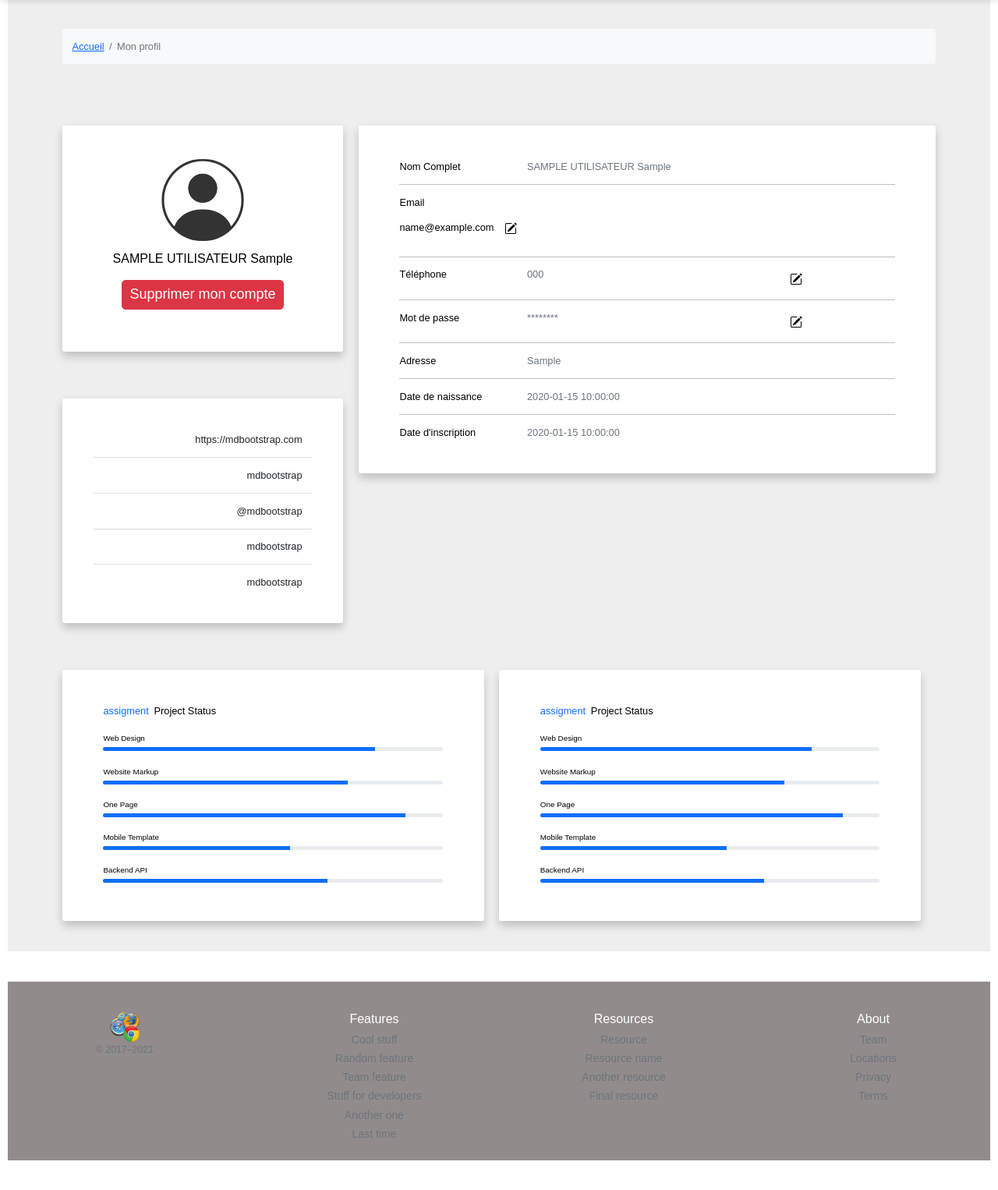
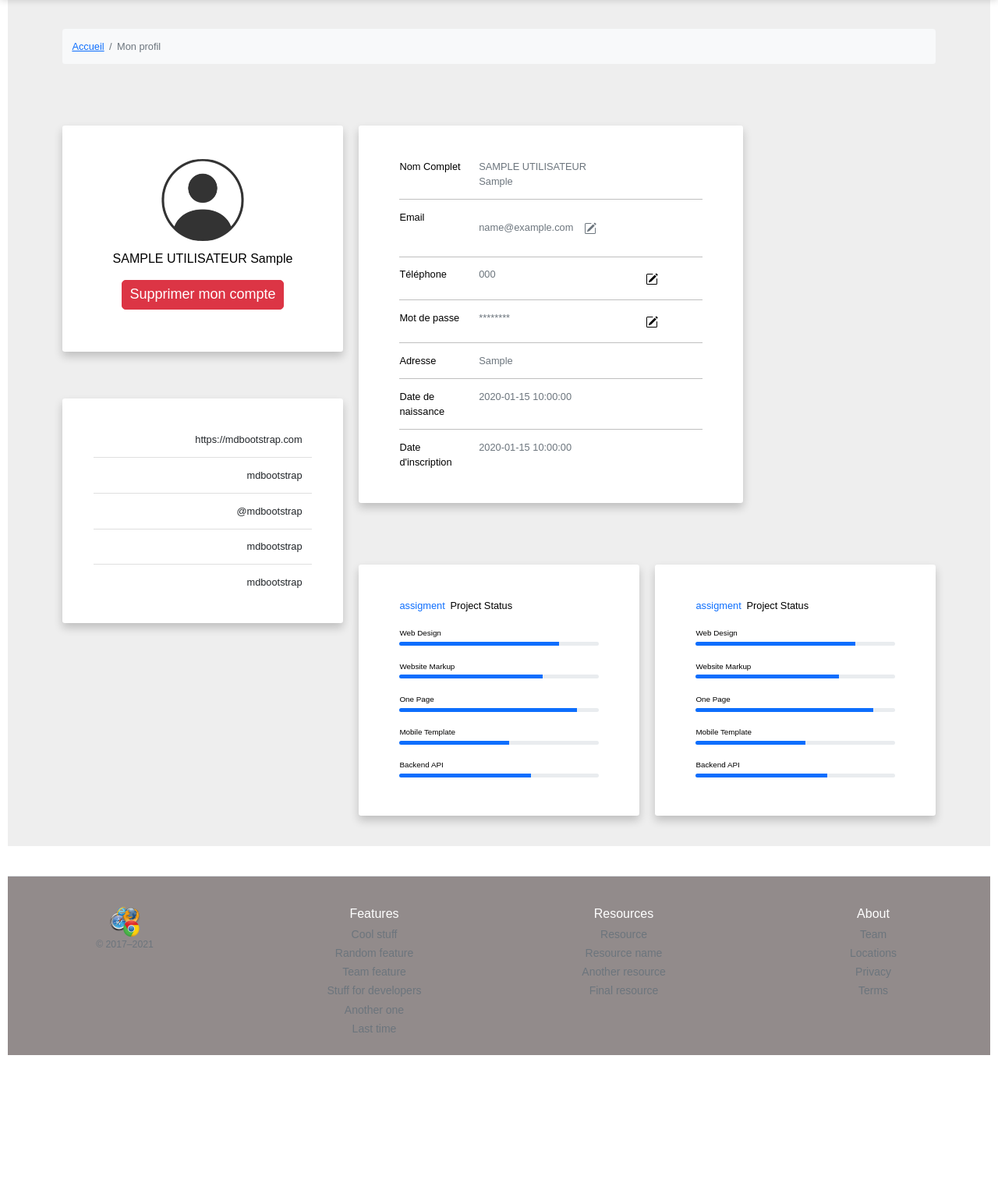
Before and after one commit to NassimDevNum/AutoEcole, a PHP site: template views/Utilisateur/profil.view.php in a window 1280 px wide. Shown: the part 71-1597 px from the top of the page at 78% size. After the commit the page ends 1424 px from the top, so only its background shows below. Run offline with PHP 8.4, Linux system fonts and the light colour scheme; the template is opened without the code that fills it: most values are stand-ins (such as "Sample title", 1, 10 or a date in 2020); some libraries are stand-ins or nearby versions.

Commit message:
Update profil.view.php

```diff
--- a/views/Utilisateur/profil.view.php
+++ b/views/Utilisateur/profil.view.php
@@ -168,6 +168,7 @@ echo json_encode($events);
         </div>
       </div>
       <div class="col-lg-8">
+      <div class="col-lg-8">
   <div class="card mb-4">
     <div class="card-body">
       <div class="row">
@@ -179,19 +180,21 @@ echo json_encode($events);
         </div>
       </div>
       <hr>
+      <div class="row">
         <div class="col-sm-3">
           <p class="mb-0">Email</p>
         </div>
-      <div id='mail'><?= $utilisateur['MAIL'] ?>
+        <div class="col-sm-6">
+          <p id='mail' class="text-muted mb-0"><?= $utilisateur['MAIL'] ?>
           <button class="btn btn-transparent" id="btnModifMail">
           <svg xmlns="http://www.w3.org/2000/svg" width="16" height="16" fill="currentColor" class="bi bi-pencil-square" viewBox="0 0 16 16">
             <path d="M15.502 1.94a.5.5 0 0 1 0 .706L14.459 3.69l-2-2L13.502.646a.5.5 0 0 1 .707 0l1.293 1.293zm-1.75 2.456-2-2L4.939 9.21a.5.5 0 0 0-.121.196l-.805 2.414a.25.25 0 0 0 .316.316l2.414-.805a.5.5 0 0 0 .196-.12l6.813-6.814z"/>
             <path fill-rule="evenodd" d="M1 13.5A1.5 1.5 0 0 0 2.5 15h11a1.5 1.5 0 0 0 1.5-1.5v-6a.5.5 0 0 0-1 0v6a.5.5 0 0 1-.5.5h-11a.5.5 0 0 1-.5-.5v-11a.5.5 0 0 1 .5-.5H9a.5.5 0 0 0 0-1H2.5A1.5 1.5 0 0 0 1 2.5v11z"/>
           </svg>
           </button>
+          </p>
         </div>
-
-<div id="modificationMail" class= "d-none">
+        <div id="modificationMail" class= "col-sm-3 d-none">
           <form method="POST" action="<?= URL; ?>compte/validation_modificationMail">
             <div class="row">
               <label for="mail" class="col-2 col-form-label">Mail : </label>
@@ -209,8 +212,10 @@ echo json_encode($events);
             </div>
           </form>
         </div>
+      </div>
+      <hr>
 
-      <hr>
+
       <div class="row">
         <div class="col-sm-3">
           <p class="mb-0">Téléphone</p>
```
Lines whose indentation alone changed are shown as unchanged.
